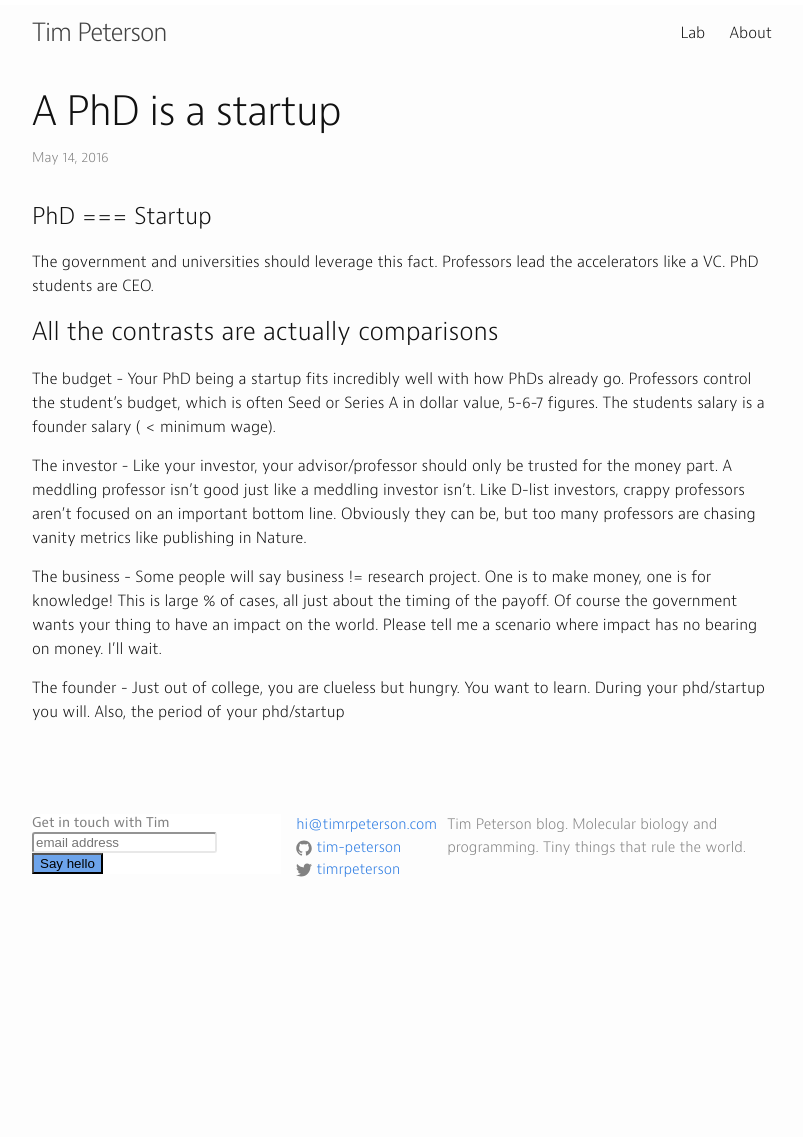
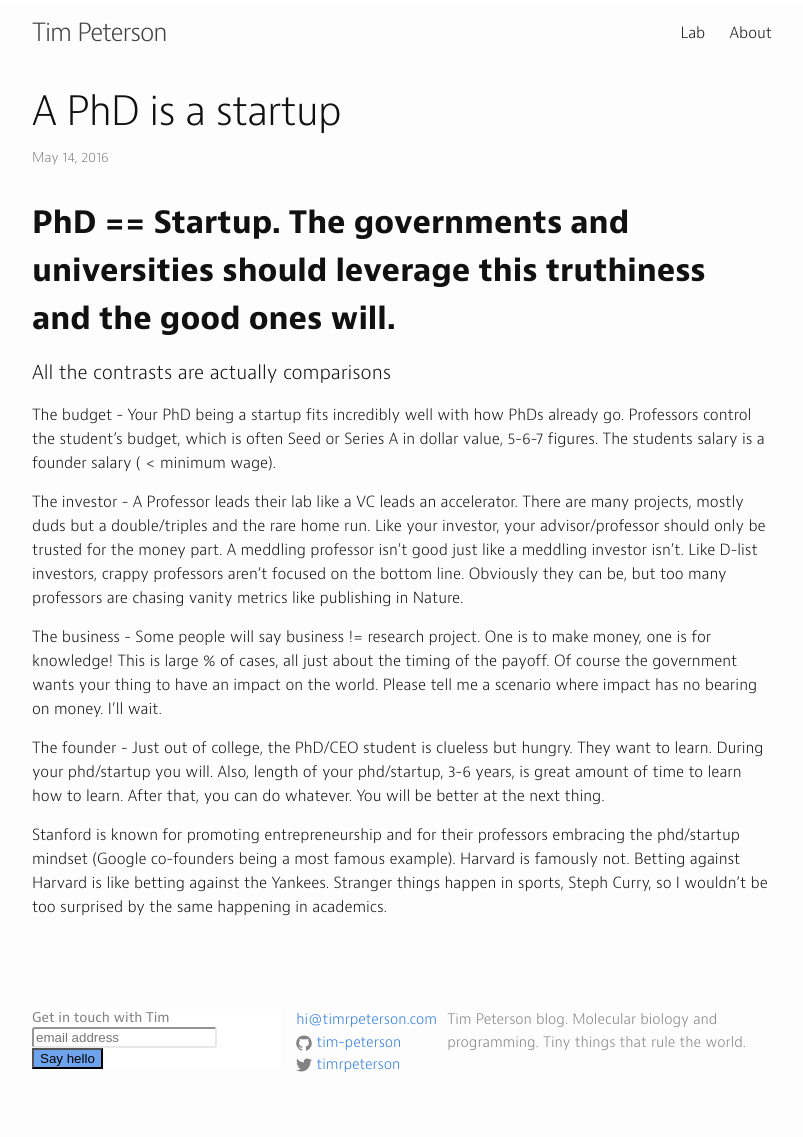
Before and after one commit to tim-peterson/timrpeterson, a Jekyll site: the page built from _posts/2016-05-14-a-phd-is-a-startup.markdown, in a window 1280 px wide. Shown: the whole page, without its empty margins (238-1041 px from the left). Built offline with Jekyll 4.4.1, drawn with Linux system fonts in a browser that asks for light colours; comment, search, counter and statistics services are not loaded; before the commit the page ends 942 px from its top, so only the background shows below that.

Commit message:
twitter phdstartup2

```diff
--- a/_posts/2016-05-14-a-phd-is-a-startup.markdown
+++ b/_posts/2016-05-14-a-phd-is-a-startup.markdown
@@ -6,14 +6,16 @@ categories:
 comments: True
 ---
 
-# PhD === Startup
-The government and universities should leverage this fact. Professors lead the accelerators like a VC. PhD students are CEO.
+## **PhD == Startup. The governments and universities should leverage this truthiness and the good ones will.**
 
-### All the contrasts are actually comparisons
+
+#### All the contrasts are actually comparisons
 The budget - Your PhD being a startup fits incredibly well with how PhDs already go. Professors control the student's budget, which is often Seed or Series A in dollar value, 5-6-7 figures. The students salary is a founder salary ( < minimum wage).
 
-The investor - Like your investor, your advisor/professor should only be trusted for the money part. A meddling professor isn't good just like a meddling investor isn't. Like D-list investors, crappy professors aren't focused on an important bottom line. Obviously they can be, but too many professors are chasing vanity metrics like publishing in Nature.
+The investor - A Professor leads their lab like a VC leads an accelerator. There are many projects, mostly duds but a double/triples and the rare home run. Like your investor, your advisor/professor should only be trusted for the money part. A meddling professor isn't good just like a meddling investor isn't. Like D-list investors, crappy professors aren't focused on the bottom line. Obviously they can be, but too many professors are chasing vanity metrics like publishing in Nature.
 
 The business - Some people will say business != research project. One is to make money, one is for knowledge! This is large % of cases, all just about the timing of the payoff. Of course the government wants your thing to have an impact on the world. Please tell me a scenario where impact has no bearing on money. I'll wait.
 
-The founder - Just out of college, you are clueless but hungry. You want to learn. During your phd/startup you will. Also, the period of your phd/startup
+The founder - Just out of college, the PhD/CEO student is clueless but hungry. They want to learn. During your phd/startup you will. Also, length of your phd/startup, 3-6 years, is great amount of time to learn how to learn. After that, you can do whatever. You will be better at the next thing.
+
+Stanford is known for promoting entrepreneurship and for their professors embracing the phd/startup mindset (Google co-founders being a most famous example). Harvard is famously not. Betting against Harvard is like betting against the Yankees. Stranger things happen in sports, Steph Curry, so I wouldn't be too surprised by the same happening in academics.
--- a/_posts/2016-05-14-twitter-can-still-win.markdown
+++ b/_posts/2016-05-14-twitter-can-still-win.markdown
@@ -7,8 +7,8 @@ comments: True
 ---
 
 
-Let's face it, Facebook and Twitter are media companies. The major TV networks were both doing cutting edge tech once until the technology became ubiquitous and they became old, boring media companies. This day is rapidly approaching for social networks.
+Let's face it, Facebook and Twitter are media companies. The major TV networks were both doing cutting edge tech once until the technology became ubiquitous. Now they are old, boring media companies. This day is rapidly approaching for social networks.
 
-Stratchery and others have commented on how FB biases everything towards what your friends think, creating a myopic world view. To win, Twitter doesn't even have to be more open and unbias their feed. Fox News's money is the same color as NBC's. Don't be literal though. I'm not saying Twitter should go conservative to counterbalance's FB's left-leaning "journalism" (though I think being the more irreverent media company to counterbalance FB's staid lady grey approach would be smart), but more that it can win by just accepting itself as a media company. FB sponsored stories make it clear that FB has known this for awhile.
+Stratchery and others have commented on how FB biases everything towards what your friends think, creating a myopic world view. To win, Twitter doesn't have to be more open. It can be "fair & balanced" because you know, Fox News's money is the same color as NBC's. Don't be literal though. I'm not saying Twitter should go crazy conservative to counterbalance's FB's left-leaning "journalism" (though I think being the more irreverent media company to counterbalance FB's staid lady grey approach would be smart). It's more that Twitter can win by just accepting itself as a media company. FB sponsored stories make it clear that FB has known this for awhile.
 
-Evidence that Twitter understands it is thankfully emerging. They secured the rights to broadcast NFL football games this fall. This seems like a critical move for their future and it's hard to understand why it didn't get more airtime. Media companies still love Twitter (journalists want to be heard!) more than the stock market does, so I say it's about time Twitter took some of Fox News' swag and embraced being the stuff your dad sits on couch to watch.
+Evidence that Twitter understands itself as a media company is thankfully emerging. They secured the rights to broadcast NFL football games this fall. This seems like a critical move for their future and it's hard to understand why it didn't get more airtime. Media companies still love Twitter (journalists want to be heard!) despite what the stock market says. So, I say it's about time Twitter took some of Fox News' swag and embraced being the stuff your parents veg out to.
```
